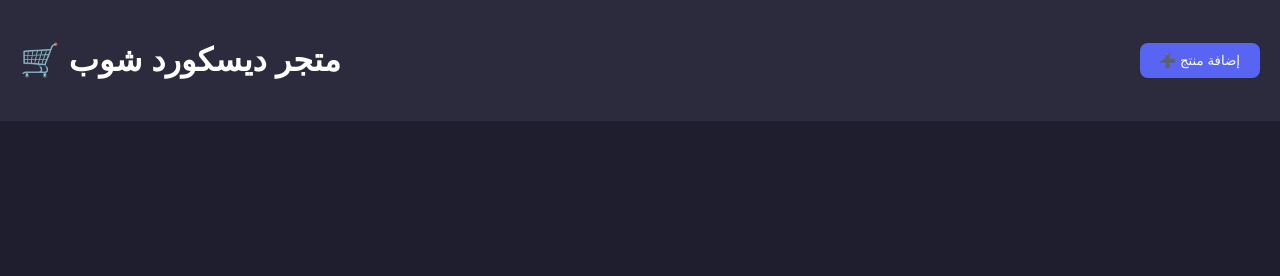
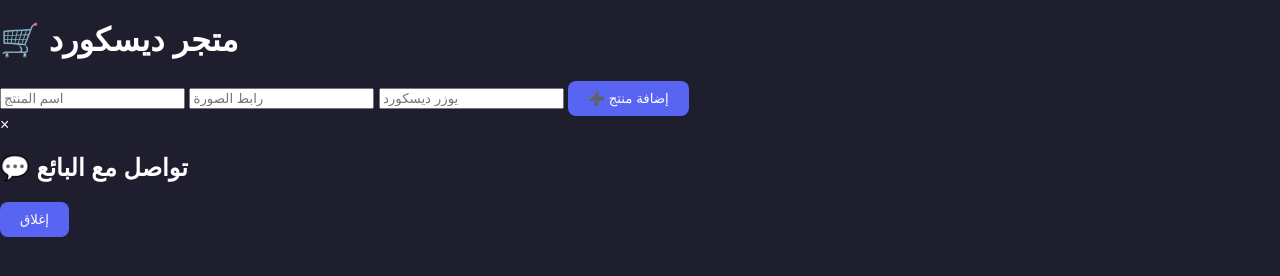
Before and after one commit to Elmalek700/ArabdisShop, a plain HTML site: page index.html in a window 1280 px wide. Drawn offline with Linux system fonts and the light colour scheme.

Commit message:
Update index.html

```diff
--- a/index.html
+++ b/index.html
@@ -2,28 +2,29 @@
 <html lang="ar">
 <head>
   <meta charset="UTF-8">
-  <title>متجر ديسكورد شوب</title>
+  <title>🛒 متجر ديسكورد</title>
   <link rel="stylesheet" href="style.css">
+  <link href="https://fonts.googleapis.com/css2?family=Cairo:wght@400;700&display=swap" rel="stylesheet">
 </head>
 <body>
-  <header>
-    <h1>🛒 متجر ديسكورد شوب</h1>
-    <button id="addProductBtn">➕ إضافة منتج</button>
-  </header>
+  <h1>🛒 متجر ديسكورد</h1>
 
-  <main id="productList">
-    <!-- المنتجات ستظهر هنا -->
-  </main>
+  <form id="productForm">
+    <input type="text" id="name" placeholder="اسم المنتج" required>
+    <input type="text" id="image" placeholder="رابط الصورة" required>
+    <input type="text" id="seller" placeholder="يوزر ديسكورد" required>
+    <button type="submit">➕ إضافة منتج</button>
+  </form>
 
-  <!-- نافذة إضافة منتج -->
-  <div id="productForm" class="modal hidden">
-    <div class="modal-content">
-      <h2>إضافة منتج جديد</h2>
-      <input type="text" id="productName" placeholder="اسم المنتج">
-      <input type="number" id="productPrice" placeholder="السعر">
-      <input type="text" id="productImage" placeholder="رابط صورة المنتج">
-      <button id="saveProduct">حفظ المنتج</button>
-      <button id="closeForm">إلغاء</button>
+  <div id="products"></div>
+
+  <!-- نافذة تواصل -->
+  <div id="popup" class="popup">
+    <div class="popup-content">
+      <span id="closePopup">&times;</span>
+      <h2>💬 تواصل مع البائع</h2>
+      <p id="sellerInfo"></p>
+      <button onclick="closePopup()">إغلاق</button>
     </div>
   </div>
 
```
